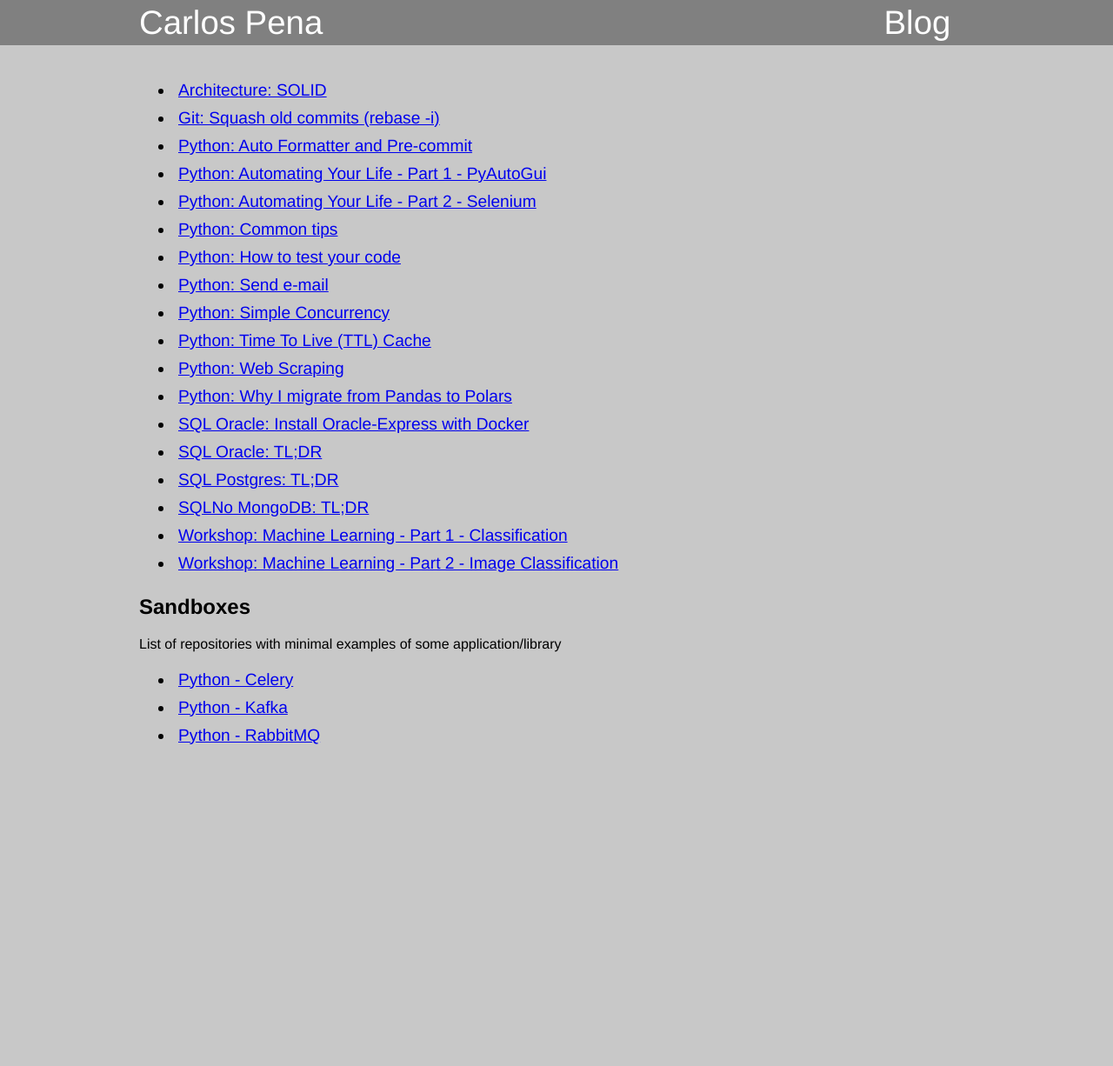
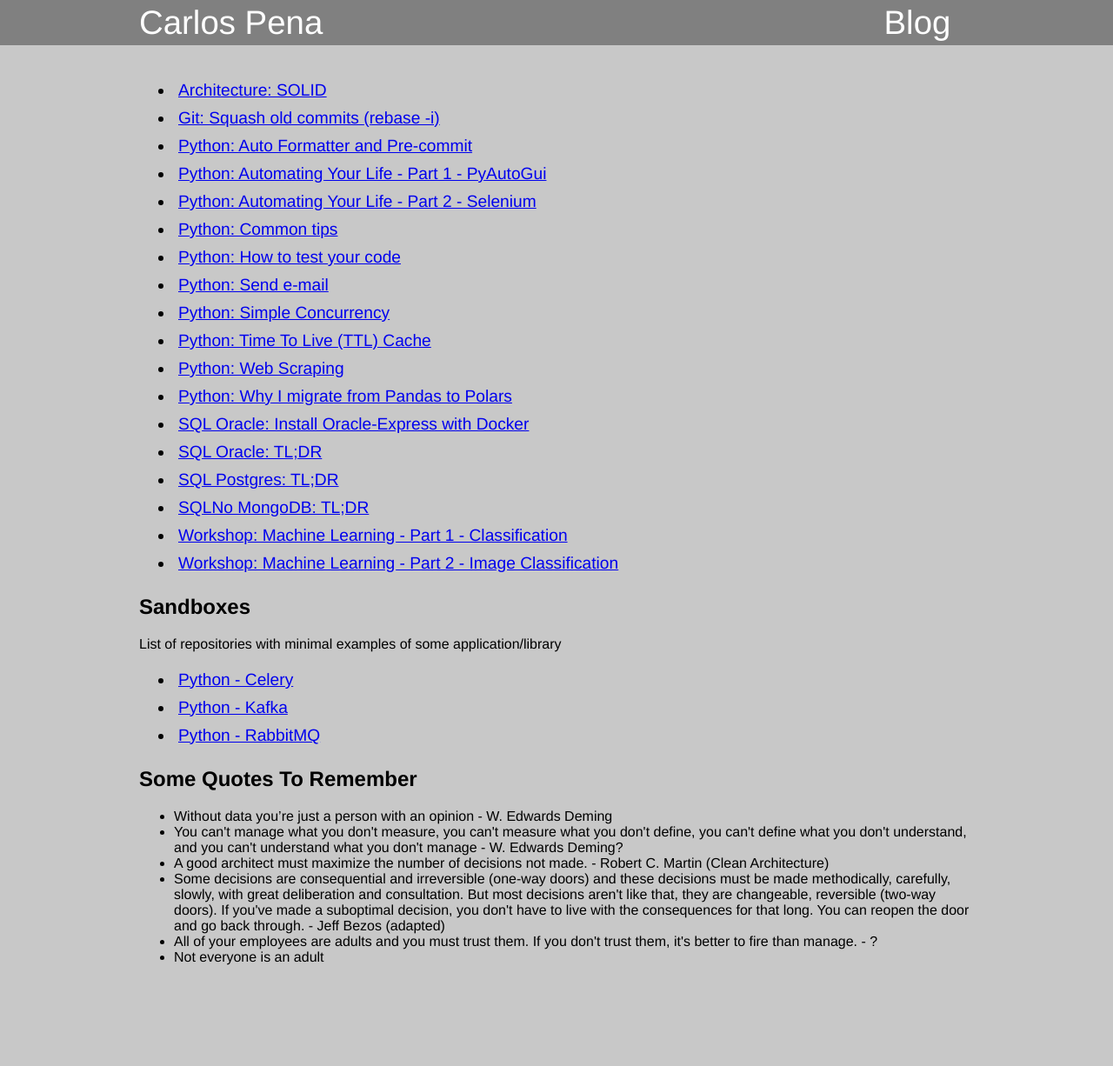
Before and after one commit to CarlosPena00/carlospena00.github.io, a Jekyll site: the page built from pages/blog.md, in a window 1280 px wide. Shown: the whole page at 87% size. Built offline with Jekyll 4.4.1, drawn with Linux system fonts in a browser that asks for light colours; before the commit the page ends 978 px from its top, so only the background shows below that.

Commit message:
blog: Add Quotes section

```diff
--- a/pages/blog.md
+++ b/pages/blog.md
@@ -20,4 +20,16 @@ List of repositories with minimal examples of some application/library
     <li class='list_padding'><a href='https://github.com/CarlosPena00/sandbox_rabbitmq'>Python - RabbitMQ</a></li>
 </ul>
 
+<h2>Some Quotes To Remember</h2>
+<ul>
+    <li> Without data you’re just a person with an opinion - W. Edwards Deming</li>
+    <li> You can't manage what you don't measure, you can't measure what you don't define, you can't define what you don't understand, and you can't understand what you don't manage - W. Edwards Deming?</li>
+    <li> A good architect must maximize the number of decisions not made. - Robert C. Martin (Clean Architecture)</li>
+    <li>Some decisions are consequential and irreversible (one-way doors) and these decisions must be made methodically, carefully, slowly, with great deliberation and consultation. But most decisions aren't like that, they are changeable, reversible (two-way doors). If you've made a suboptimal decision, you don't have to live with the consequences for that long. You can reopen the door and go back through. - Jeff Bezos (adapted)</li>
+    <li>All of your employees are adults and you must trust them. If you don't trust them, it's better to fire than manage. - ?</li>
+    <li>Not everyone is an adult</li>
+
+</ul>
+
+
 </content>
```
